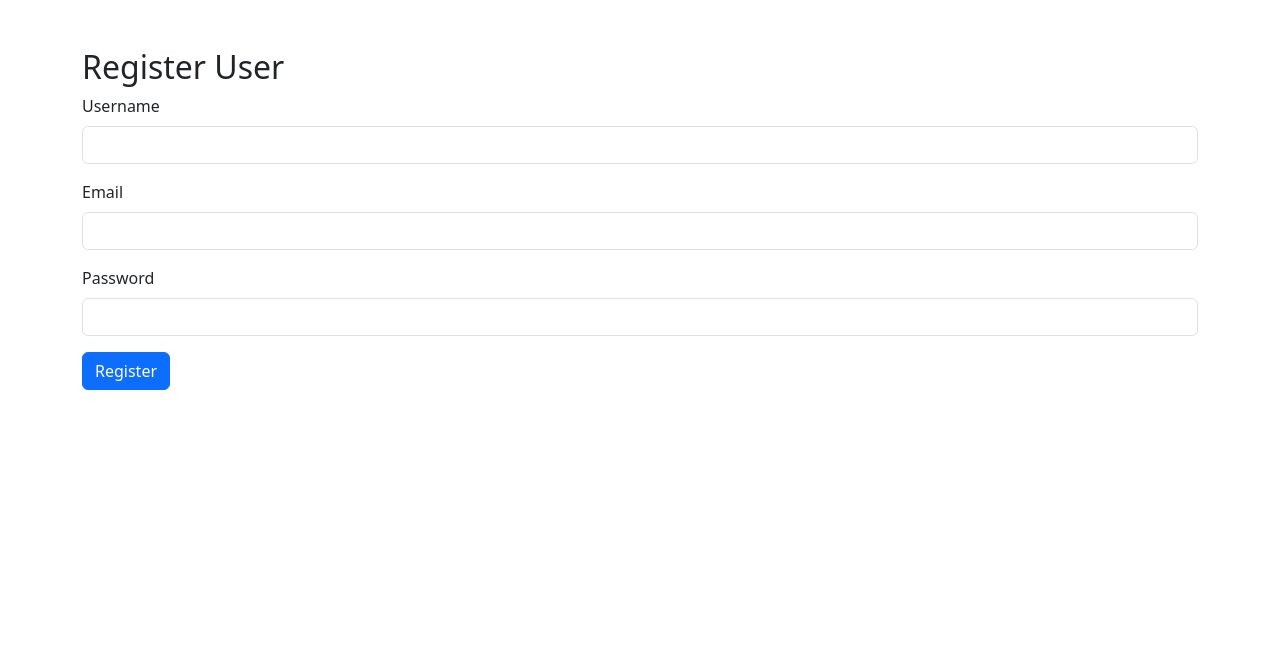
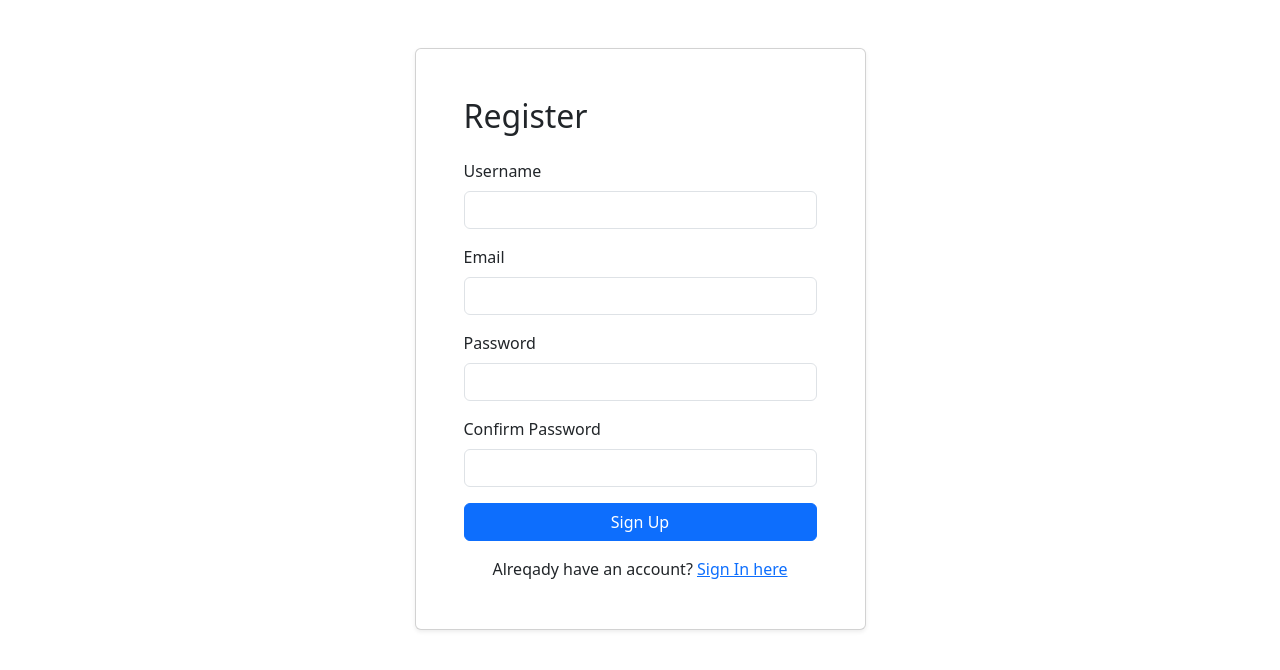
Before and after one commit to rushb3103/NumeroFlix, a Flask app: page /auth/register in a window 1280 px wide. Shown: the top 670 px of the page. Run offline with Flask 3, Linux system fonts and the light colour scheme; some libraries are stand-ins or nearby versions.

Commit message:
fix signup structure

```diff
--- a/app/forms/auth.py
+++ b/app/forms/auth.py
@@ -11,4 +11,5 @@ class RegisterForm(FlaskForm):
     username = StringField('Username', validators=[DataRequired()])
     email = StringField('Email', validators=[DataRequired()])
     password = PasswordField('Password', validators=[DataRequired()])
-    submit = SubmitField('Register')
+    confirm = PasswordField('Confirm Password', validators=[DataRequired()])
+    submit = SubmitField('Sign Up')
--- a/app/templates/signup.html
+++ b/app/templates/signup.html
@@ -1,10 +1,36 @@
 {% extends 'base.html' %}
-{% from 'bootstrap5/form.html' import render_form %}
+
+{% from 'bootstrap5/form.html' import render_field %}
 
 {% block content %}
 <div class="container mt-5">
-    <h2>Register User</h2>
-    {# Render the form using Bootstrap-Flask #}
-    {{ render_form(form) }}
+    <div class="row justify-content-center">
+        <div class="col-12 col-sm-10 col-md-8 col-lg-6 col-xl-5">
+            <div class="card shadow-sm">
+                <div class="card-body p-5">
+                    <h2 class="card-title text-left mb-4">Register</h2>
+                    <form method="POST">
+                        {{ form.hidden_tag() }}
+
+                        {{ render_field(form.username) }}
+                        {{ render_field(form.email) }}
+                        {{ render_field(form.password) }}
+                        {{ render_field(form.confirm) }}
+
+                        <div class="d-grid">
+                            {{ form.submit(class="btn btn-primary") }}
+                        </div>
+                    </form>
+
+                    <p class="text-center mt-3 mb-0">
+                        Alreqady have an account?
+                        <a href="{{ url_for('auth.login') }}">Sign In here</a>
+                    </p>
+
+                </div>
+
+            </div>
+        </div>
+    </div>
 </div>
 {% endblock %}
```
